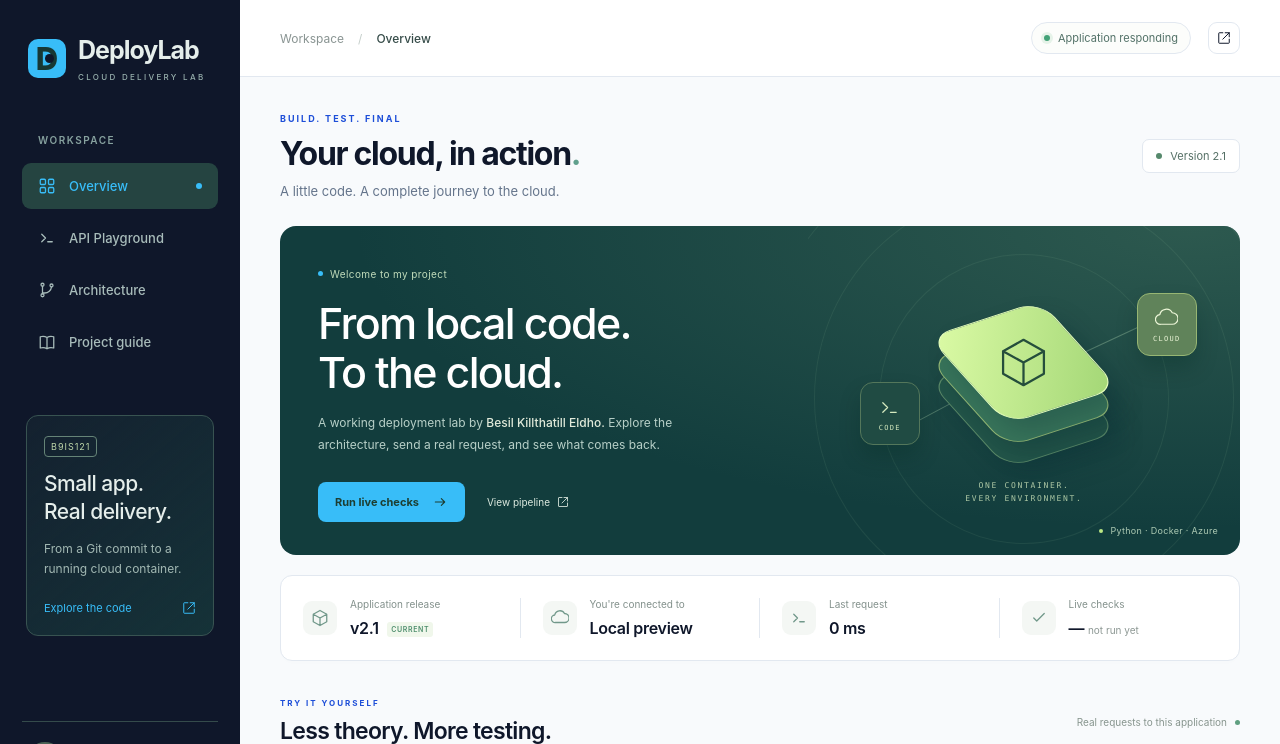
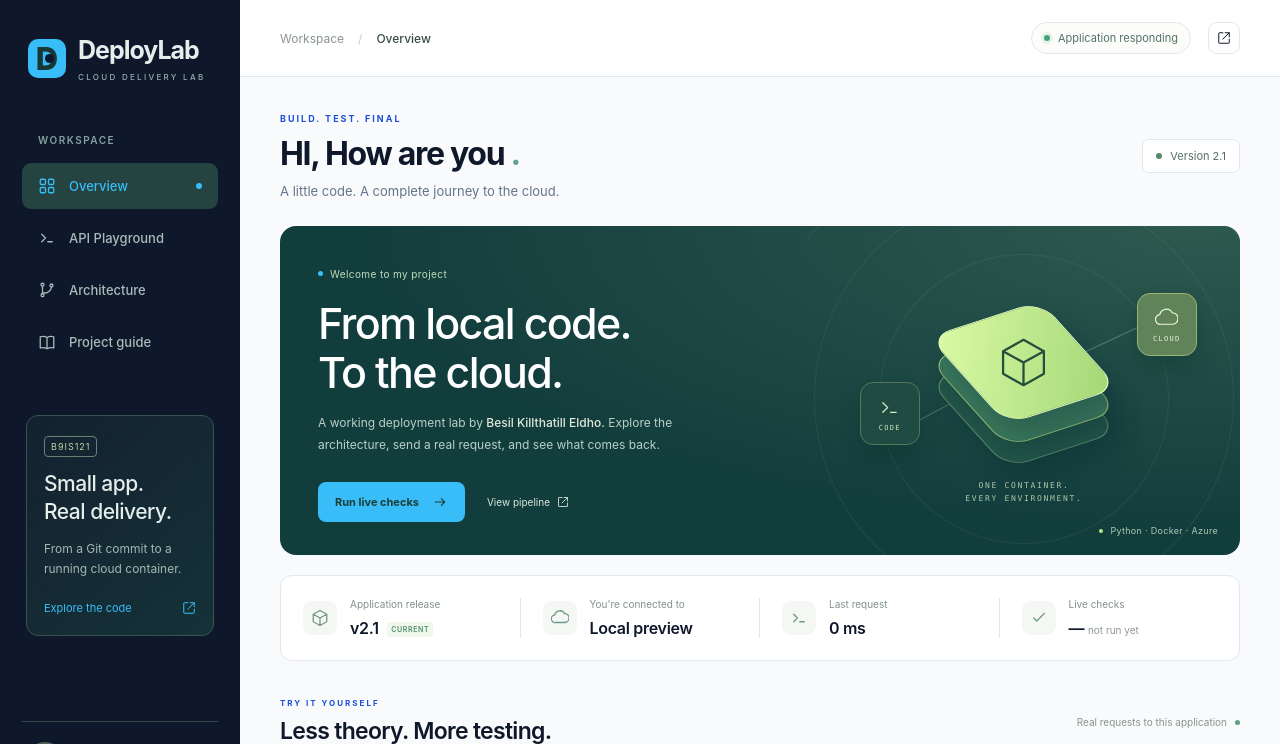
Before and after one commit to Besilkilithattil/b9is121-cicd-project, a Flask app: page / in a window 1280 px wide. Shown: the top 744 px of the page. Run offline with Flask 3, Linux system fonts and the light colour scheme.

Commit message:
Update page heading greeting in index.html

```diff
--- a/templates/index.html
+++ b/templates/index.html
@@ -42,7 +42,7 @@
   <header class="topbar"><div class="breadcrumb">Workspace <span>/</span> <strong>Overview</strong></div><div class="topbar-right"><span class="status-pill" id="connection-status"><i></i>Checking application</span><a class="icon-button" href="https://github.com/Besilkilithattil/b9is121-cicd-project" target="_blank" rel="noopener noreferrer" aria-label="Open GitHub repository"><svg><use href="#external"/></svg></a></div></header>
   <div class="page-content">
     <section id="overview" class="overview section-anchor">
-      <div class="page-heading"><div><p class="eyebrow">BUILD. TEST. FINAL</p><h1>Your cloud, in action<span>.</span></h1><p>A little code. A complete journey to the cloud.</p></div><span class="version-tag"><i></i>Version {{ version }}</span></div>
+      <div class="page-heading"><div><p class="eyebrow">BUILD. TEST. FINAL</p><h1>HI, How are you <span>.</span></h1><p>A little code. A complete journey to the cloud.</p></div><span class="version-tag"><i></i>Version {{ version }}</span></div>
       <div class="hero">
         <div class="hero-copy"><span class="hero-eyebrow"><span></span>Welcome to my project</span><h2>From local code.<br>To the cloud.</h2><p>A working deployment lab by <strong>Besil Killthatill Eldho.</strong> Explore the architecture, send a real request, and see what comes back.</p><div class="hero-actions"><button class="button button-lime" id="hero-run">Run live checks <svg><use href="#arrow"/></svg></button><a class="hero-secondary" href="https://github.com/Besilkilithattil/b9is121-cicd-project/actions" target="_blank" rel="noopener noreferrer">View pipeline <svg><use href="#external"/></svg></a></div></div>
         <div class="hero-visual" aria-hidden="true">
```
